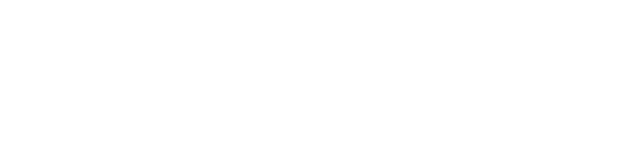
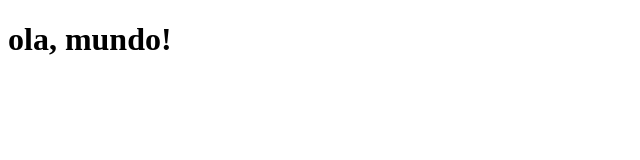
Before and after one commit to JoaoRodriguesRecife/projeto-social, a plain HTML site: page index.html in a window 1280 px wide. Shown: the whole page, without its empty margins (0-640 px from the left). Drawn offline with Linux system fonts and the light colour scheme.

Commit message:
atualizaçao

```diff
--- a/index.html
+++ b/index.html
@@ -8,6 +8,7 @@
 </head>
 
 <body>
+    <h1>ola, mundo!</h1>
 
 </body>
 </html>
```
